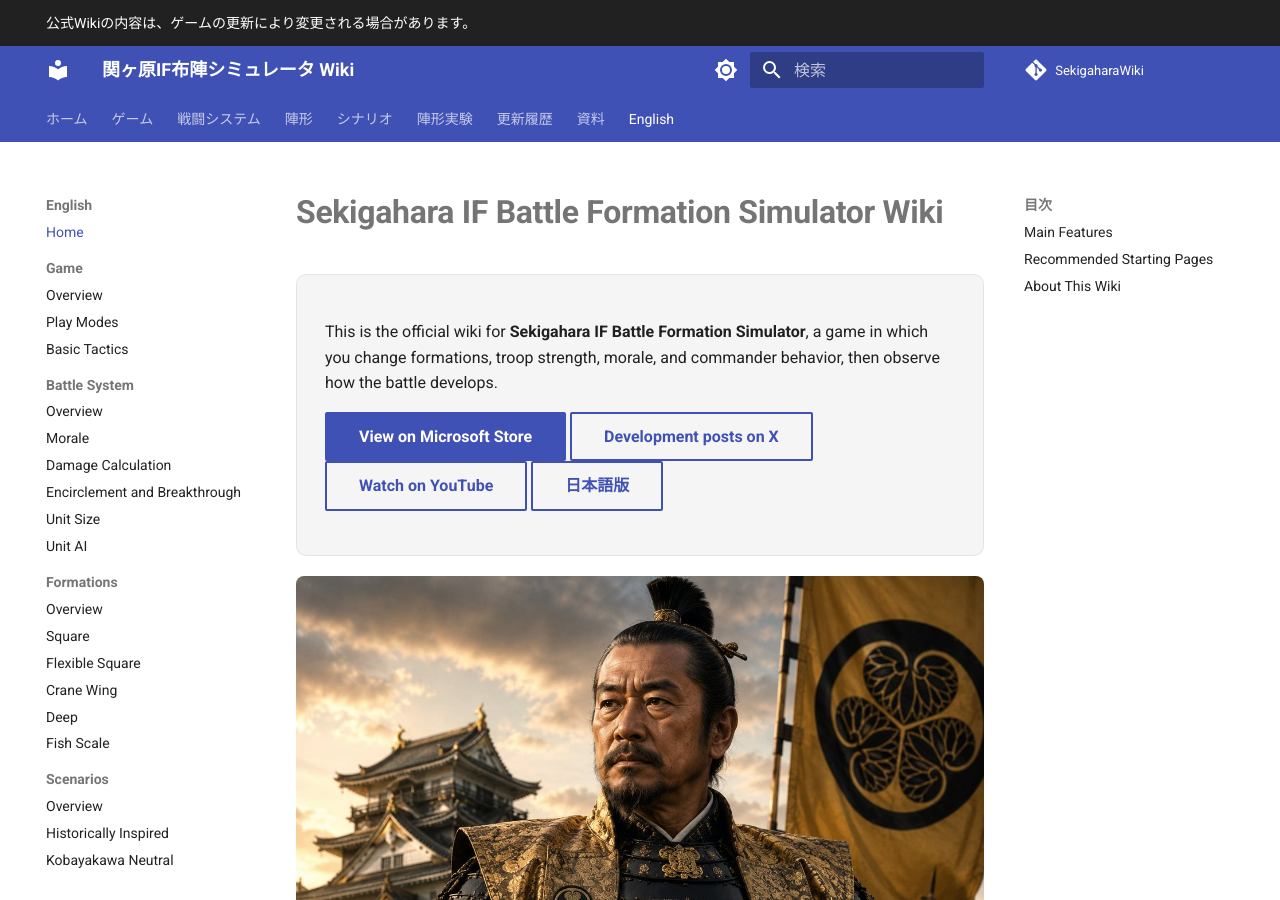
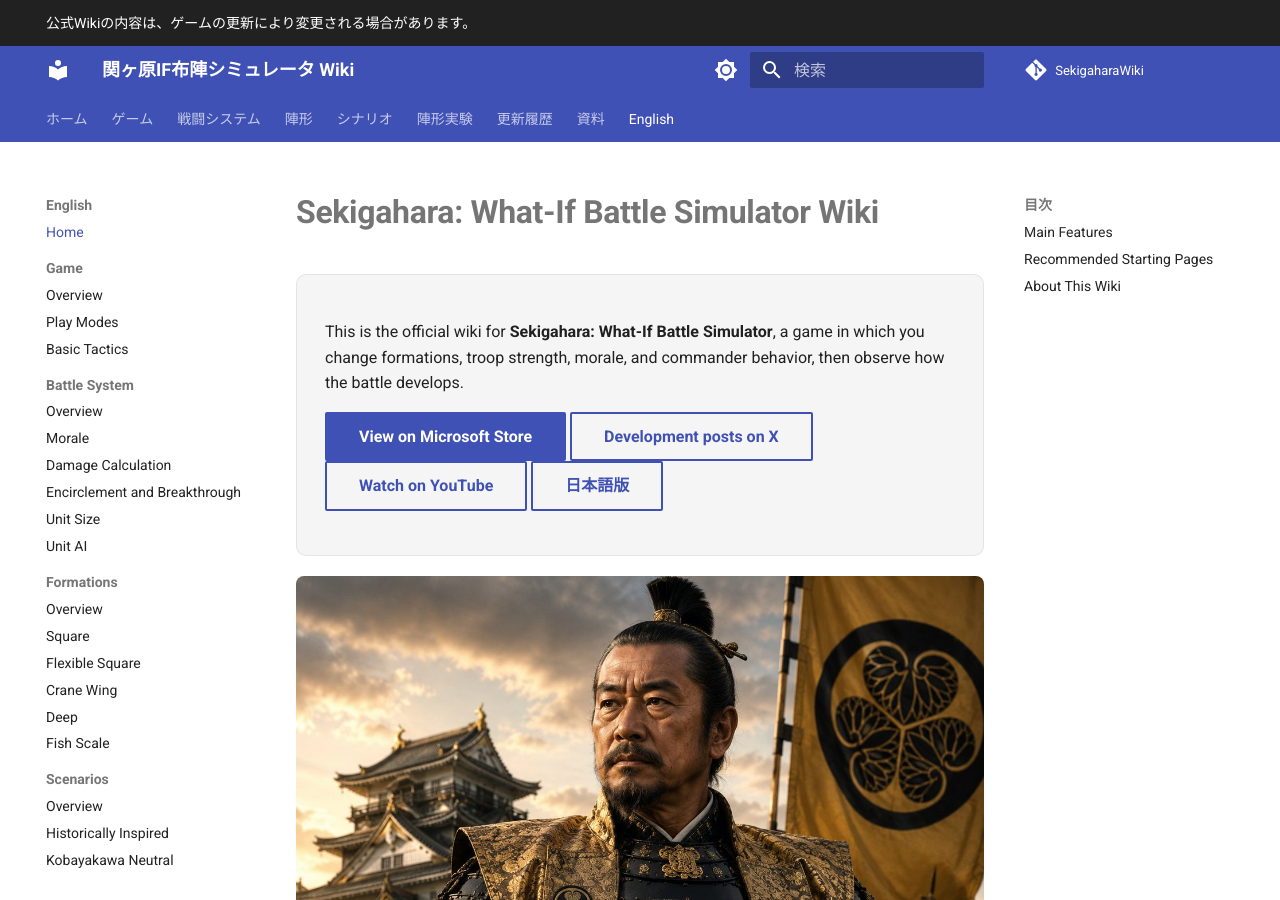
Before and after one commit to hsksat8-cmd/SekigaharaWiki, an MkDocs documentation site: the page built from docs/en/index.md, in a window 1280 px wide and 900 px high. Built offline with MkDocs 1.6.1 and Material for MkDocs 9.7.7, drawn with Linux system fonts in a browser that asks for light colours; comment, search, counter and statistics services are not loaded.

Commit message:
English Name Fixed

```diff
--- a/docs/en/index.md
+++ b/docs/en/index.md
@@ -1,8 +1,8 @@
-# Sekigahara IF Battle Formation Simulator Wiki
+# Sekigahara: What-If Battle Simulator Wiki
 
 <div class="hero" markdown="1">
 
-This is the official wiki for **Sekigahara IF Battle Formation Simulator**, a game in which you change formations, troop strength, morale, and commander behavior, then observe how the battle develops.
+This is the official wiki for **Sekigahara: What-If Battle Simulator**, a game in which you change formations, troop strength, morale, and commander behavior, then observe how the battle develops.
 
 [View on Microsoft Store](https://apps.microsoft.com/detail/9NB8RVSRWS1F?hl=en-us&gl=US){ .md-button .md-button--primary }
 [Development posts on X](https://x.com/IFHistorySim){ .md-button }
```
Also changed, not shown: DEPLOYMENT_CHECKLIST.md (+1 -1 lines), README.md (+2 -2 lines), docs/en/game/overview.md (+1 -1 lines).
